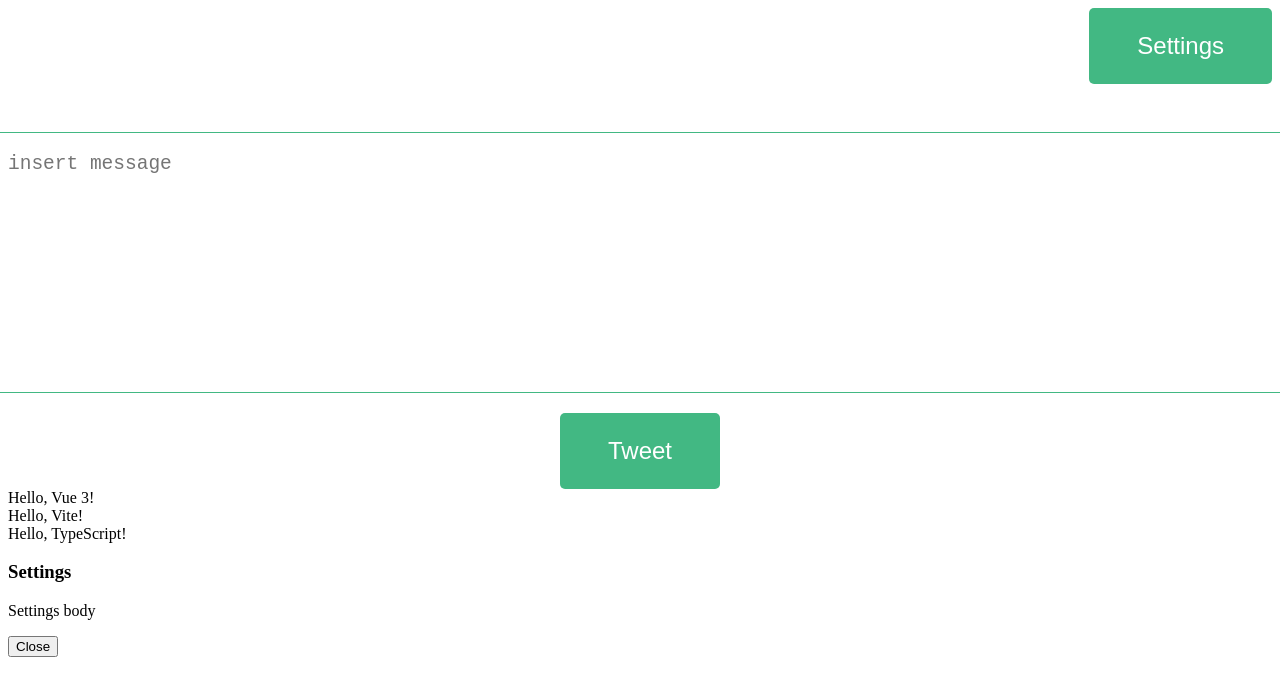
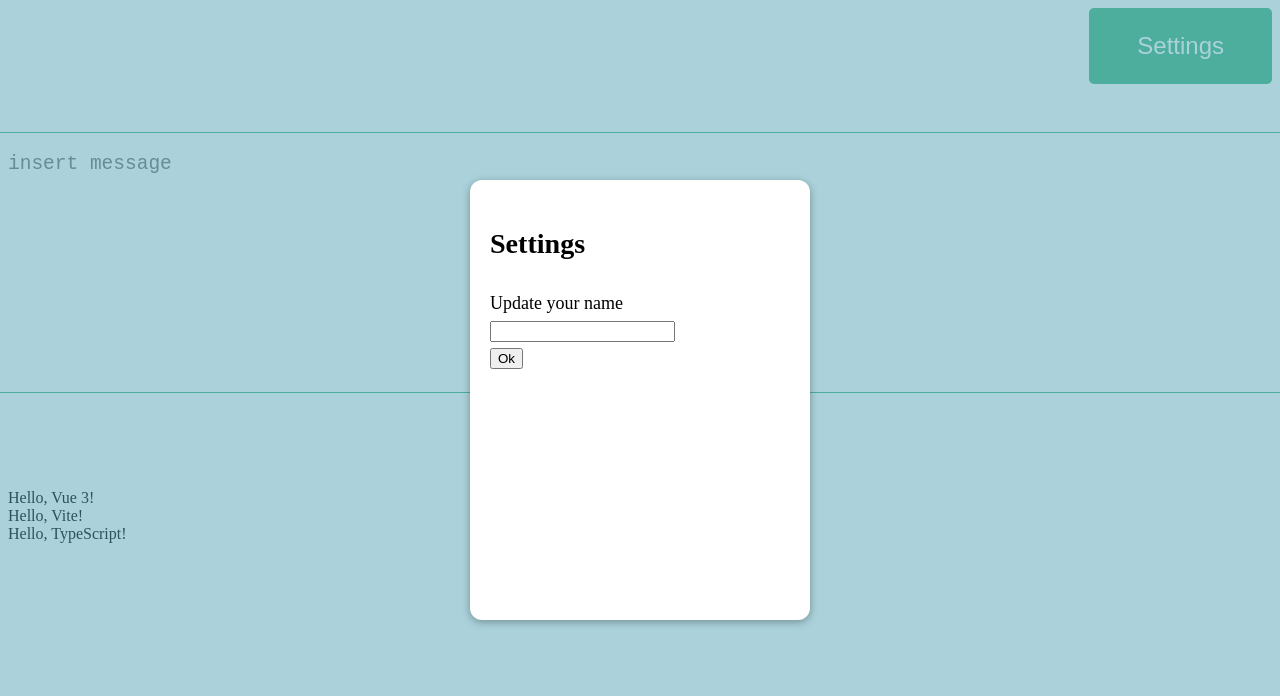
Before and after one commit to y1220/Vue-Form, a Vue app in the folder twitter-complete/: page / in a window 1280 px wide. Both pictures are taken after a click on the button "Settings". Shown: the top 696 px of the page. Built offline with nearby package versions, Linux system fonts and the light colour scheme.

Commit message:
feat(CompleteForm): add username as global value

```diff
--- a/twitter-complete/src/App.vue
+++ b/twitter-complete/src/App.vue
@@ -1,9 +1,10 @@
 <script setup lang="ts">
 import TweetForm from './components/TweetForm.vue';
 import TweetList from './components/TweetList.vue';
-import { ref } from 'vue';
+import SettingsModal from './components/SettingsModal.vue';
+import { userNameKey, updateUserNameKey } from './key';
+import { Ref, provide, ref } from 'vue';
 import type { Tweet } from './types/Tweet';
-import SettingsModal from './components/SettingsModal.vue';
 
 const tweets = ref<Tweet[]>([
     {
@@ -16,7 +17,6 @@ const tweets = ref<Tweet[]>([
         id: "3",
         text: 'Hello, TypeScript!' }
 ]);
-
 
 const onSubmitForm = (tweet: string) => {
     tweets.value.push({
@@ -31,6 +31,22 @@ const onClickSettings = () => {
   isModalOpen.value = true;
   console.log('Settings clicked');
 };
+
+const onSubmittedSettings = () => {
+  isModalOpen.value = false;
+  console.log('Settings submitted: ' + userName);
+};
+
+const userName = ref('');
+const updateUserName = (name: string) => {
+  userName.value = name;
+  console.log('updateUserName: ' + name);
+};
+
+import { readonly } from 'vue';
+
+provide(userNameKey, readonly(userName));
+provide(updateUserNameKey, updateUserName);
 </script>
 
 <template>
@@ -41,8 +57,9 @@ const onClickSettings = () => {
       </button>
     </div>
     <Teleport to="body">
-      <SettingsModal v-if="isModalOpen"/>
+      <SettingsModal @submit="onSubmittedSettings" v-if="isModalOpen"/>
     </Teleport>
+    {{ userName }}
     <TweetForm @submit="onSubmitForm"/>
     <TweetList :tweets="tweets"/>
   </div>
--- a/twitter-complete/src/components/SettingsModal.vue
+++ b/twitter-complete/src/components/SettingsModal.vue
@@ -1,5 +1,21 @@
 <script setup lang="ts">
+import { inject, ref } from 'vue';
+import { updateUserNameKey } from '../key';
 
+const userName = ref('');
+const updateUserName = inject<(name: string) => void>(
+    updateUserNameKey,
+    () => {}
+    );
+
+const emits = defineEmits(['submit']);
+
+const onSubmit = () => {
+    emits('submit', userName.value);
+    console.log('onSubmit');
+    console.log('userName: ' + userName.value);
+    updateUserName(userName.value); // update the user name
+};
 </script>
 
 <template>
@@ -12,16 +28,47 @@
             </div>
             <div class="modal-body">
                 <slot name="body">
-                    <p>Settings body</p>
+                    <span>Update your name</span>
+                    <input v-model="userName"/>
                 </slot>
             </div>
             <div class="modal-footer">
                 <slot name="footer">
-                    <button>Close</button>
+                    <button @click="onSubmit">Ok</button>
                 </slot>
             </div>
         </div>
     </div>
 </template>
 
-<style scoped></style>
+<style scoped>
+.modal-mask {
+    position: fixed;
+    z-index: 9998;
+    top: 0;
+    left: 0;
+    width: 100%;
+    height: 100%;
+    background-color: rgba(89, 165, 184, 0.5);
+    display: flex;
+    justify-content: center;
+    align-items: center;
+}
+
+.modal-container {
+    width: 300px;
+    height: 400px;
+    background-color: white;
+    border-radius: 0.5em;
+    box-shadow: 0 2px 8px rgba(0, 0, 0, 0.33);
+    display: flex;
+    flex-direction: column;
+    font-size: 1.5em;
+    padding: 20px;
+
+}
+
+span {
+    font-size: 0.75em;
+}
+</style>
--- /dev/null
+++ b/twitter-complete/src/key.ts
@@ -0,0 +1,2 @@
+export const userNameKey = '';
+export const updateUserNameKey = '';
```
